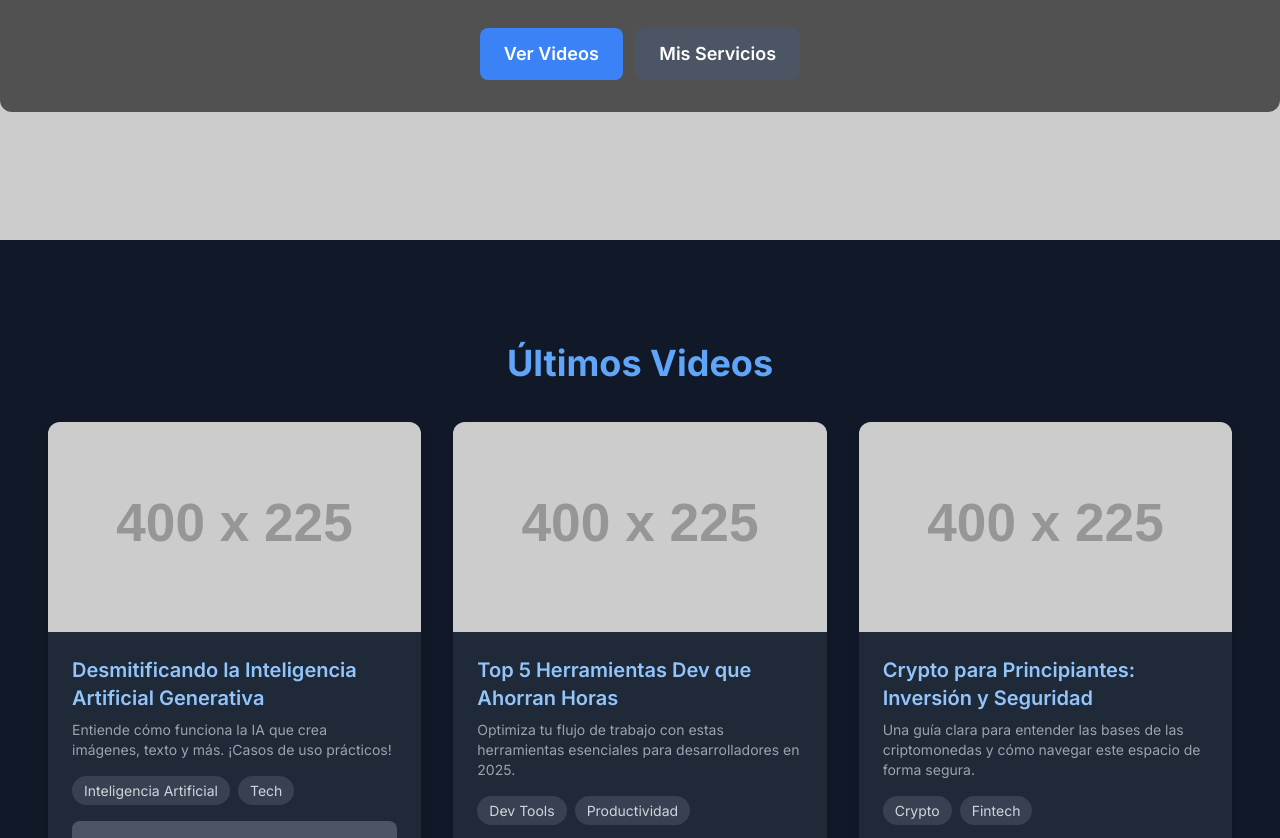
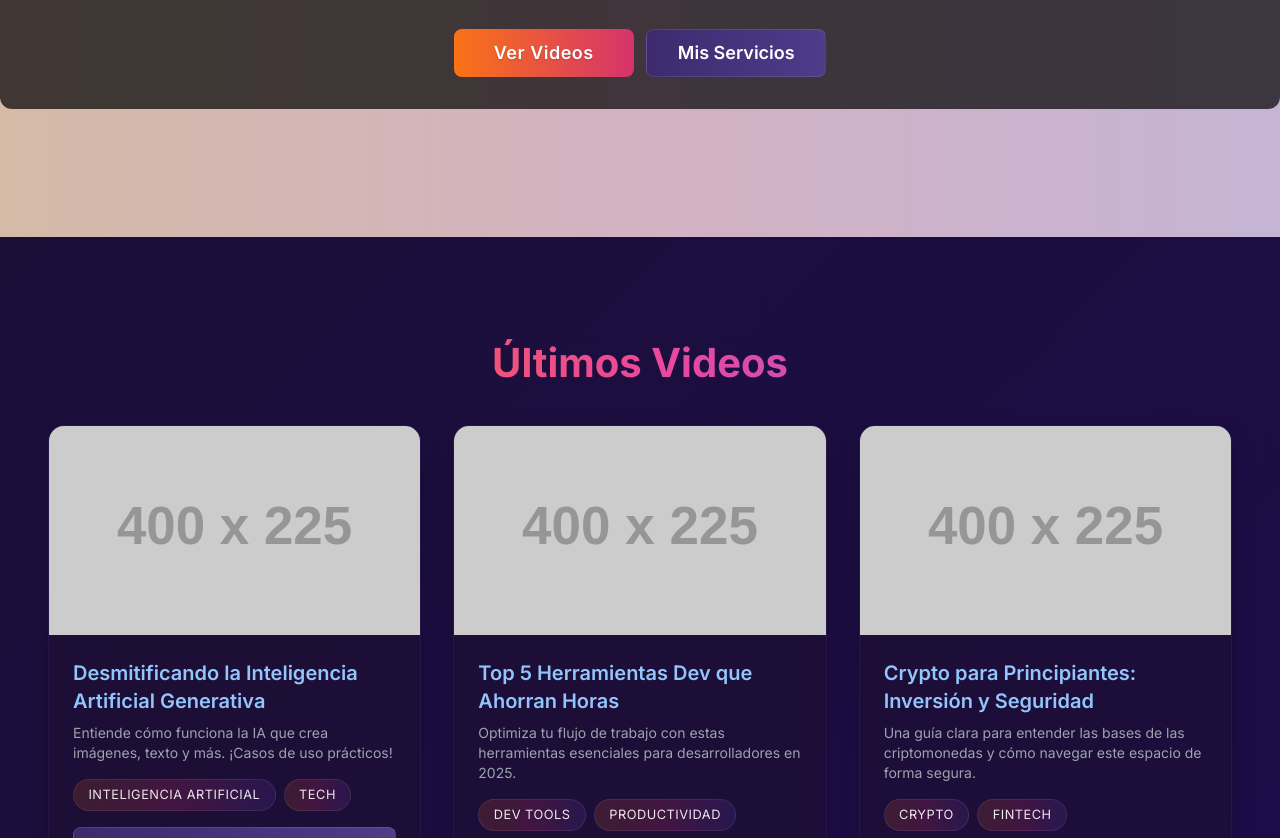
Before and after one commit to FernandoAbishai/FernandoAbishaiLandingP, a plain HTML site: page index.html in a window 1280 px wide. Shown: the part 424-1262 px from the top of the page. Drawn offline with nearby package versions, Linux system fonts and the light colour scheme; placeholder pictures from the web are drawn by us.

Commit message:
Update color scheme and UI components
- Implemented new purple-based color scheme
- Improved button styling and consistency
- Enhanced card and tag designs
- Added smooth hover animations
- Improved overall visual hierarchy

```diff
--- a/index.html
+++ b/index.html
@@ -15,10 +15,23 @@
     <link href="https://fonts.googleapis.com/css2?family=Inter:wght@400;600;700&display=swap" rel="stylesheet">
     <link rel="stylesheet" href="https://cdnjs.cloudflare.com/ajax/libs/font-awesome/6.4.0/css/all.min.css">
     <style>
+        :root {
+            --color-dark: #0f0a1a;
+            --color-darker: #1a1033;
+            --color-purple-900: #1e0b4d;
+            --color-purple-800: #2d1a5b;
+            --color-purple-700: #3d2a6e;
+            --color-purple-600: #4f3c8a;
+            --color-purple-500: #6b4dcc;
+            --color-pink-500: #d6336c;
+            --color-orange-500: #f97316;
+        }
+
         body {
             font-family: 'Inter', sans-serif;
-            background-color: #111827; /* bg-gray-900 */
-            color: #f3f4f6; /* text-gray-100 */
+            background: linear-gradient(135deg, var(--color-darker) 0%, var(--color-purple-900) 50%, #2e1065 100%);
+            color: #f3f4f6;
+            min-height: 100vh;
         }
         .hero-bg {
             background-image: url('https://placehold.co/1200x600/000000/FFFFFF?text=Innovacion+AI+y+Desarrollo'); /* Imagen de fondo más específica */
@@ -26,54 +39,123 @@
             background-position: center;
         }
         .card {
-            background-color: #1f2937; /* bg-gray-800 */
-            border-radius: 0.75rem; /* rounded-xl */
+            background: rgba(30, 16, 51, 0.6);
+            border-radius: 1rem;
             overflow: hidden;
-            transition: transform 0.3s ease, box-shadow 0.3s ease;
-            box-shadow: 0 4px 6px rgba(0,0,0,0.1);
+            transition: all 0.4s cubic-bezier(0.4, 0, 0.2, 1);
+            box-shadow: 0 10px 25px -5px rgba(0, 0, 0, 0.3), 0 8px 10px -6px rgba(0, 0, 0, 0.2);
+            border: 1px solid rgba(139, 92, 246, 0.1);
+            backdrop-filter: blur(12px);
         }
         .card:hover {
-            transform: translateY(-5px);
-            box-shadow: 0 12px 20px rgba(0,0,0,0.2);
+            transform: translateY(-6px) scale(1.01);
+            box-shadow: 0 20px 40px rgba(107, 77, 204, 0.3);
+            border: 1px solid rgba(214, 51, 108, 0.3);
+            background: rgba(30, 16, 51, 0.8);
         }
         .tag {
-            background-color: #374151; /* bg-gray-700 */
-            color: #d1d5db; /* text-gray-300 */
-            padding: 0.25rem 0.75rem;
-            border-radius: 9999px; /* rounded-full */
-            font-size: 0.875rem; /* text-sm */
+            background: linear-gradient(90deg,
+                rgba(249, 115, 22, 0.15) 0%,
+                rgba(214, 51, 108, 0.2) 50%,
+                rgba(107, 77, 204, 0.15) 100%);
+            color: rgba(255, 255, 255, 0.9);
+            padding: 0.35rem 0.9rem;
+            border-radius: 9999px;
+            font-size: 0.8rem;
+            font-weight: 500;
+            border: 1px solid rgba(255, 255, 255, 0.08);
+            transition: all 0.3s cubic-bezier(0.4, 0, 0.2, 1);
+            text-transform: uppercase;
+            letter-spacing: 0.5px;
+        }
+        .tag:hover {
+            background: linear-gradient(90deg,
+                rgba(249, 115, 22, 0.25) 0%,
+                rgba(214, 51, 108, 0.3) 50%,
+                rgba(107, 77, 204, 0.25) 100%);
+            transform: translateY(-2px);
+            box-shadow: 0 4px 12px rgba(107, 77, 204, 0.2);
+            border-color: rgba(214, 51, 108, 0.3);
         }
         .section-title {
-            font-size: 2.25rem; /* text-4xl */
-            font-weight: 700; /* font-bold */
+            font-size: 2.5rem; /* text-4xl */
+            font-weight: 800; /* font-bold */
             margin-bottom: 2rem; /* mb-8 */
             text-align: center;
-            color: #60a5fa; /* text-blue-400 */
+            background: linear-gradient(90deg, #f97316 0%, #ec4899 50%, #8b5cf6 100%);
+            -webkit-background-clip: text;
+            -webkit-text-fill-color: transparent;
+            background-clip: text;
+            text-fill-color: transparent;
+            display: inline-block;
+            width: 100%;
         }
         .btn {
-            display: inline-block;
-            padding: 0.75rem 1.5rem;
-            border-radius: 0.5rem; /* rounded-lg */
-            font-weight: 600; /* font-semibold */
+            display: inline-flex;
+            align-items: center;
+            justify-content: center;
+            padding: 0.75rem 1.75rem;
+            border-radius: 0.5rem;
+            font-weight: 600;
             text-decoration: none;
-            transition: background-color 0.3s ease, transform 0.2s ease;
+            transition: all 0.3s cubic-bezier(0.4, 0, 0.2, 1);
+            min-width: 160px;
+            height: 48px;
+            box-sizing: border-box;
         }
         .btn:hover {
             transform: translateY(-2px);
+            box-shadow: 0 4px 12px rgba(0, 0, 0, 0.15);
         }
         .btn-primary {
-            background-color: #3b82f6; /* bg-blue-500 */
+            background: linear-gradient(90deg, var(--color-orange-500) 0%, var(--color-pink-500) 50%, var(--color-purple-500) 100%);
             color: white;
+            border: none;
+            font-weight: 600;
+            letter-spacing: 0.5px;
+            text-shadow: 0 1px 2px rgba(0, 0, 0, 0.2);
+            background-size: 200% auto;
+            transition: all 0.4s cubic-bezier(0.4, 0, 0.2, 1);
+            position: relative;
+            overflow: hidden;
+            z-index: 1;
+            min-width: 180px;
         }
         .btn-primary:hover {
-            background-color: #2563eb; /* bg-blue-600 */
+            background-position: right center;
+            transform: translateY(-3px);
+            box-shadow: 0 8px 20px -5px rgba(214, 51, 108, 0.4);
+        }
+
+        .btn-primary::after {
+            content: '';
+            position: absolute;
+            top: 0;
+            left: 0;
+            width: 100%;
+            height: 100%;
+            background: linear-gradient(90deg,
+                rgba(255, 255, 255, 0.1) 0%,
+                rgba(255, 255, 255, 0.2) 50%,
+                rgba(255, 255, 255, 0.1) 100%);
+            transform: translateX(-100%);
+            transition: transform 0.6s ease;
+            z-index: -1;
+        }
+
+        .btn-primary:hover::after {
+            transform: translateX(100%);
         }
         .btn-secondary {
-            background-color: #4b5563; /* bg-gray-600 */
+            background: linear-gradient(90deg, var(--color-purple-700) 0%, var(--color-purple-600) 100%);
             color: white;
+            border: 1px solid rgba(255, 255, 255, 0.1);
+            min-width: 180px;
         }
         .btn-secondary:hover {
-            background-color: #374151; /* bg-gray-700 */
+            background: linear-gradient(90deg, var(--color-purple-600) 0%, var(--color-purple-500) 100%);
+            transform: translateY(-2px);
+            box-shadow: 0 4px 12px rgba(139, 92, 246, 0.2);
         }
         .video-placeholder, .resource-placeholder {
             width: 100%;
@@ -128,9 +210,9 @@
 </head>
 <body>
 
-    <nav class="bg-gray-800 p-4 shadow-lg sticky top-0 z-50">
+    <nav class="bg-gradient-to-r from-purple-900/90 via-purple-800/90 to-purple-900/90 p-4 shadow-lg sticky top-0 z-50 backdrop-blur-md border-b border-purple-700/30">
         <div class="container mx-auto flex justify-between items-center">
-            <a href="#inicio" class="text-2xl font-bold text-blue-400">Fernando Abishai</a>
+            <a href="#inicio" class="text-2xl font-bold bg-gradient-to-r from-orange-500 via-pink-500 to-purple-500 bg-clip-text text-transparent">Fernando Abishai</a>
             <div class="hidden md:flex space-x-2">
                 <a href="#inicio" class="text-gray-300 hover:text-blue-400 px-3 py-2 rounded-md text-sm font-medium">Inicio</a>
                 <a href="#videos" class="text-gray-300 hover:text-blue-400 px-3 py-2 rounded-md text-sm font-medium">Videos</a>
@@ -155,8 +237,9 @@
         </div>
     </nav>
 
-    <header id="inicio" class="hero-bg text-white text-center py-20 md:py-32">
-        <div class="container mx-auto bg-black bg-opacity-60 p-8 rounded-xl">
+    <header id="inicio" class="hero-bg text-white text-center py-20 md:py-32 relative overflow-hidden">
+        <div class="absolute inset-0 bg-gradient-to-r from-orange-500/20 via-pink-500/20 to-purple-500/20"></div>
+        <div class="container mx-auto bg-black/70 backdrop-blur-sm p-8 rounded-xl relative z-10">
             <h1 class="text-4xl md:text-6xl font-bold mb-4">Fernando Abishai: Tu Guía en IA y Tecnología</h1>
             <p class="text-lg md:text-xl mb-8 max-w-2xl mx-auto">Explora el universo de la Inteligencia Artificial, Herramientas de Desarrollo, Tech, Crypto y más. Contenido práctico y al día.</p>
             <a href="#videos" class="btn btn-primary text-lg mr-2">Ver Videos</a>
@@ -358,7 +441,7 @@
         </section>
     </main>
 
-    <footer class="bg-gray-800 text-center p-6 mt-12 border-t border-gray-700">
+    <footer class="bg-gradient-to-r from-purple-900/40 via-purple-800/40 to-purple-900/40 text-center p-8 mt-16 border-t border-purple-700/30 backdrop-blur-md">
         <p class="text-gray-400">&copy; <span id="currentYear"></span> Fernando Abishai. Todos los derechos reservados.</p>
         <p class="text-gray-500 text-sm">Página creada para impulsar tu presencia digital.</p>
     </footer>
```
